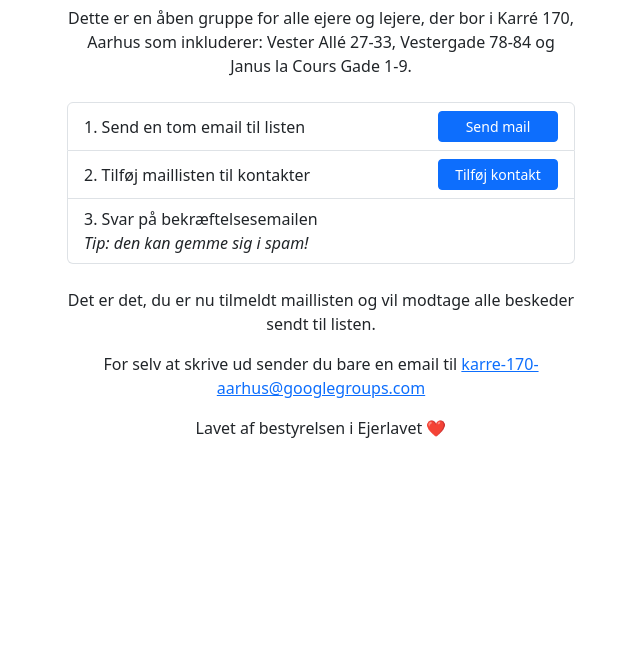
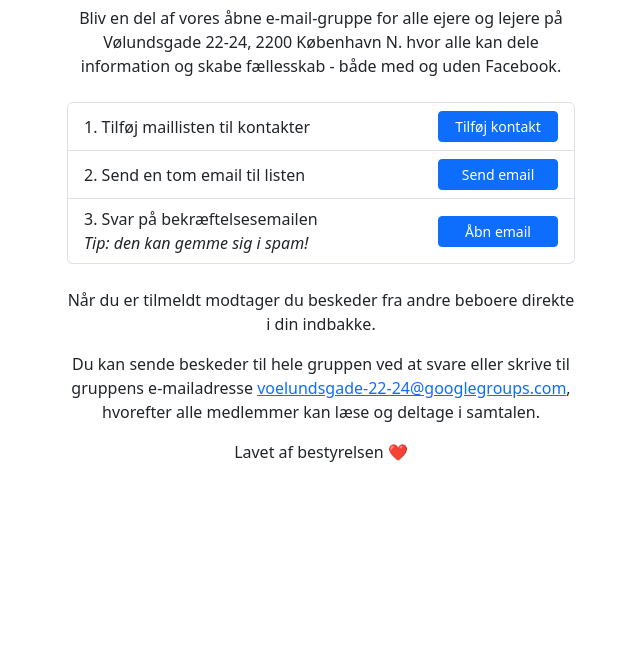
Before and after one commit to martinohansen/mailliste, a plain HTML site: page index.html in a window 1280 px wide. Shown: the part 128-800 px from the top of the page, without its empty margins (319-959 px from the left). Drawn offline with nearby package versions, Linux system fonts and the light colour scheme.

Commit message:
Rework to Vølundsgade 22-24

```diff
--- a/index.html
+++ b/index.html
@@ -5,7 +5,7 @@
 
 <head>
     <link rel="icon" href="favicon.svg" />
-    <title>Karré 170, Aarhus</title>
+    <title>Vølundsgade 22-24</title>
     <meta charset="utf-8">
     <meta name="viewport" content="width=device-width, initial-scale=1">
     <link href="https://cdn.jsdelivr.net/npm/bootstrap@5.3.0/dist/css/bootstrap.min.css" rel="stylesheet"
@@ -32,39 +32,38 @@
             <!-- Title -->
             <header class="text-center">
                 <h1>📫 Mailliste</h1>
-                <h2 class="fw-lighter mb-4">Karré 170, Aarhus</h2>
+                <h2 class="fw-lighter mb-4">Vølundsgade 22-24</h2>
             </header>
 
             <!-- Description -->
             <p class="fw-light mb-4 text-center">
-                Dette er en åben gruppe for alle ejere og lejere, der bor i
-                Karré 170, Aarhus som inkluderer: Vester Allé 27-33, Vestergade
-                78-84 og Janus la Cours Gade 1-9.
+                Bliv en del af vores åbne e-mail-gruppe for alle ejere og lejere
+                på Vølundsgade 22-24, 2200 København N. hvor alle kan dele information og
+                skabe fællesskab - både med og uden Facebook.
             </p>
 
             <ol class="fw-light list-group">
-                <!-- Signup -->
+                <!-- Contact -->
                 <li class="list-group-item d-flex justify-content-between align-items-center">
                     <div>
-                        1. Send en tom email til listen
+                        1. Tilføj maillisten til kontakter
                     </div>
                     <div>
-                        <a href="mailto:karre-170-aarhus+subscribe@googlegroups.com" type="button"
-                            class="btn btn-primary btn-sm" id="firstButton">
-                            Send mail
+                        <a href="contact.vcf" download class="btn btn-primary btn-sm">
+                            Tilføj kontakt
                         </a>
                     </div>
                 </li>
 
-                <!-- Contact -->
-                <li class="list-group-item d-flex justify-content-between
-                align-items-center">
+                <!-- Signup -->
+                <li class="list-group-item d-flex justify-content-between align-items-center">
                     <div>
-                        2. Tilføj maillisten til kontakter
+                        2. Send en tom email til listen
                     </div>
                     <div>
-                        <a href="contact.vcf" download class="btn btn-primary btn-sm">
-                            Tilføj kontakt
+                        <a href="mailto:voelundsgade-22-24+subscribe@googlegroups.com" type="button"
+                            class="btn btn-primary btn-sm" id="firstButton">
+                            Send email
                         </a>
                     </div>
                 </li>
@@ -74,25 +73,31 @@
                     <div>
                         3. Svar på bekræftelsesemailen<br><em>Tip: den kan gemme sig i spam!</em>
                     </div>
+                    <div>
+                        <a href="mailto:" class="btn btn-primary btn-sm">
+                            Åbn email
+                        </a>
+                    </div>
                 </li>
             </ol>
 
             <!-- End note -->
             <div class="fw-light mt-4 text-center">
                 <p>
-                    Det er det, du er nu tilmeldt maillisten og vil modtage alle
-                    beskeder sendt til listen.
+                    Når du er tilmeldt modtager du beskeder fra andre beboere
+                    direkte i din indbakke.
                 </p>
                 <p>
-                    For selv at skrive ud sender du bare en email til <a
-                        href="mailto:karre-170-aarhus@googlegroups.com">karre-170-aarhus@googlegroups.com
-                    </a>
+                    Du kan sende beskeder til hele gruppen ved at svare eller
+                    skrive til gruppens e-mailadresse <a
+                    href="mailto:voelundsgade-22-24@googlegroups.com">voelundsgade-22-24@googlegroups.com</a>,
+                    hvorefter alle medlemmer kan læse og deltage i samtalen.
                 </p>
             </div>
 
             <footer class="text-center">
                 <p class="fw-lighter">
-                    Lavet af bestyrelsen i Ejerlavet ❤️
+                    Lavet af bestyrelsen ❤️
                 </p>
             </footer>
         </div>
```
Also changed, not shown: 1 other file.
